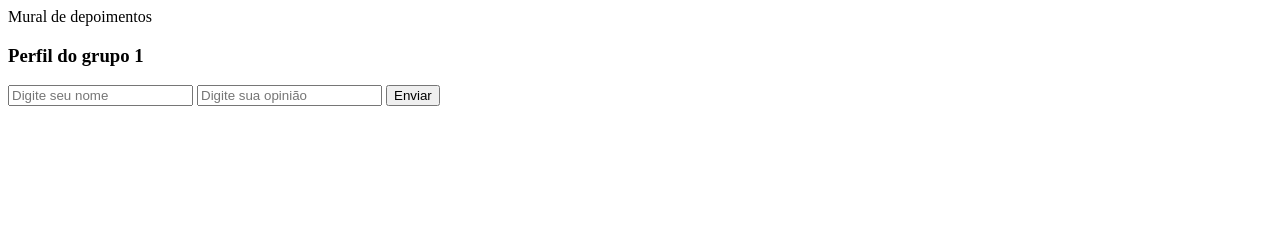
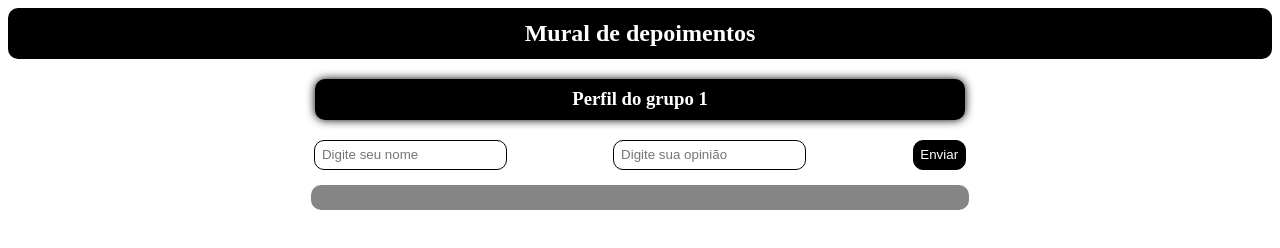
Before and after one commit to vinigofr/the_opinions_project, a website: page public/main.html in a window 1280 px wide. Drawn offline with nearby package versions, Linux system fonts and the light colour scheme; no server answers.

Commit message:
Adiciona style + npm start

```diff
--- a/package.json
+++ b/package.json
@@ -4,7 +4,7 @@
   "description": "",
   "main": "index.js",
   "scripts": {
-    "test": "echo \"Error: no test specified\" && exit 1"
+    "start": "node index.js"
   },
   "keywords": [],
   "author": "",
--- /dev/null
+++ b/public/css/main.css
@@ -0,0 +1,67 @@
+header {
+  text-align: center;
+  font-size: 1.5em;
+  font-weight: bold;
+  color: #fff;
+  background-color: #000;
+  padding: 0.5em;
+  border-radius: 10px;
+}
+
+form {
+  display: flex;
+  flex-wrap: wrap;
+  justify-content: space-around;
+  text-align: center;
+  margin: 0 auto;
+  width: 60%;
+}
+
+input {
+  padding: 0.5em;
+  border-radius: 10px;
+  border: 1px solid #000;
+}
+
+button {
+  padding: 0.5em;
+  border-radius: 10px;
+  border: 1px solid #000;
+  background-color: #000;
+  color: #fff;
+}
+
+ul {
+  display: flex;
+  flex-direction: column;
+  list-style-type: none;
+  align-items: center;
+  background-color: rgb(133, 133, 133);
+  max-width: 50%;
+  margin: 15px auto;
+  border-radius: 10px;
+  padding: 1%;
+}
+
+li {
+  display: flex;
+  flex-direction: row;
+  justify-content: space-around;
+  align-items: center;
+  padding: 0.5em;
+  margin: 1px 0;
+  border-radius: 10px;
+  border: 1px solid #000;
+  background-color: #fff;
+}
+
+h3 {
+  text-align: center;
+  width: 50%;
+  margin: 20px auto;
+  color: #fff;
+  background-color: #000;
+  padding: 0.5em;
+  border-radius: 10px;
+  box-shadow: 0 0 10px #000;
+}
--- a/public/main.html
+++ b/public/main.html
@@ -6,14 +6,13 @@
   <script src="https://cdn.socket.io/4.4.0/socket.io.min.js"
     integrity="sha384-1fOn6VtTq3PWwfsOrk45LnYcGosJwzMHv+Xh/Jx5303FVOXzEnw0EpLv30mtjmlj"
     crossorigin="anonymous"></script>
+    <link rel="stylesheet" href="./css/main.css">
 </head>
 
 <body>
   <header>Mural de depoimentos</header>
   <div id="opinions-container">
     <h3>Perfil do grupo 1</h3>
-
-
     <form>
       <input type="text" id="name-input" placeholder="Digite seu nome">
       <input type="text" id="opinion-input" placeholder="Digite sua opinião">
```
